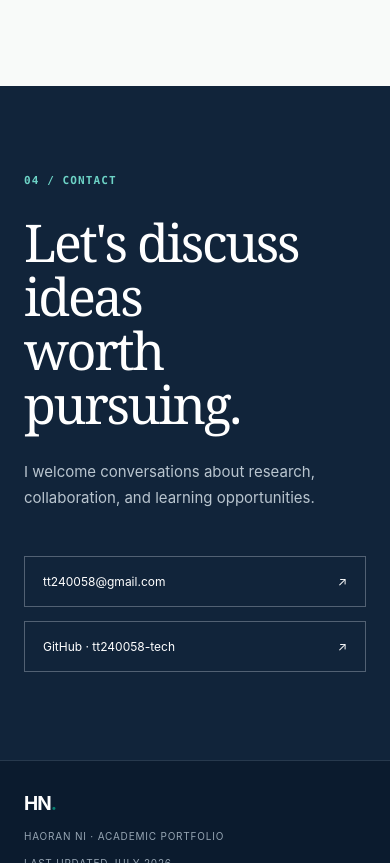
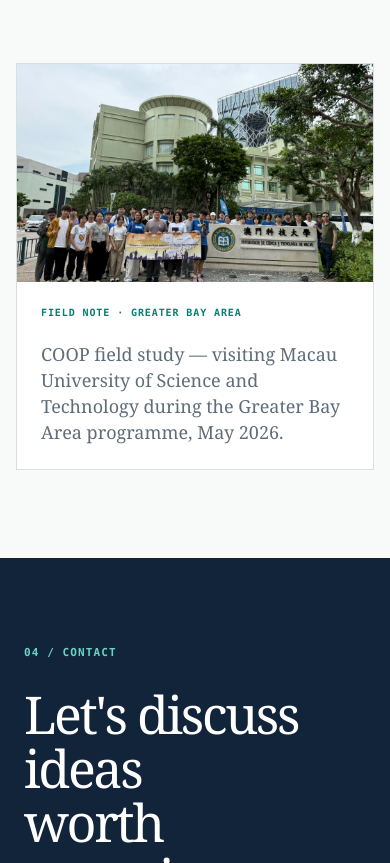
Before and after one commit to tt240058-tech/tt240058-tech.github.io, a plain HTML site: page index.html in a window 390 px wide. Shown: the part 5740-6603 px from the top of the page. Drawn offline with Linux system fonts and the light colour scheme.

Commit message:
Add COOP field study photo

```diff
--- a/index.html
+++ b/index.html
@@ -137,6 +137,10 @@
           <img src="osa-community.jpg" alt="Haoran Ni and fellow volunteers at an agricultural assistance community event" />
           <figcaption><span>Field note · Community engagement</span>OSA rural agricultural assistance — supporting local-product promotion with fellow volunteers in Shenzhen.</figcaption>
         </figure>
+        <figure class="field-photo field-photo-reverse">
+          <img src="coop-field-study.jpg" alt="COOP field-study group at Macau University of Science and Technology" />
+          <figcaption><span>Field note · Greater Bay Area</span>COOP field study — visiting Macau University of Science and Technology during the Greater Bay Area programme, May 2026.</figcaption>
+        </figure>
       </section>
 
       <section class="contact" id="contact">
--- a/style.css
+++ b/style.css
@@ -216,6 +216,9 @@ nav a:hover, nav a:focus-visible { color: var(--accent); }
   letter-spacing: .09em;
   text-transform: uppercase;
 }
+.field-photo-reverse { grid-template-columns: minmax(240px, .6fr) minmax(0, 1.7fr); margin-top: 18px; }
+.field-photo-reverse img { grid-column: 2; grid-row: 1; }
+.field-photo-reverse figcaption { grid-column: 1; grid-row: 1; }
 
 .contact { padding: 122px max(24px, calc((100vw - 1180px) / 2)); background: var(--ink); color: white; }
 .contact .section-index { color: #6dd3c6; }
@@ -233,6 +236,9 @@ footer .wordmark { color: white; font-size: 19px; text-transform: none; }
   .research, .experience { grid-template-columns: 1fr; gap: 65px; }
   .field-photo { grid-template-columns: 1fr; }
   .field-photo img { height: min(56vw, 430px); }
+  .field-photo-reverse img, .field-photo-reverse figcaption { grid-column: 1; }
+  .field-photo-reverse img { grid-row: 1; }
+  .field-photo-reverse figcaption { grid-row: 2; }
   .project-grid { grid-template-columns: 1fr; }
   .project-card { min-height: 390px; border-right: 0; border-bottom: 1px solid var(--line); }
   .project-card:last-child { border-bottom: 0; }
```
Also changed, not shown: coop-field-study.jpg (added).
